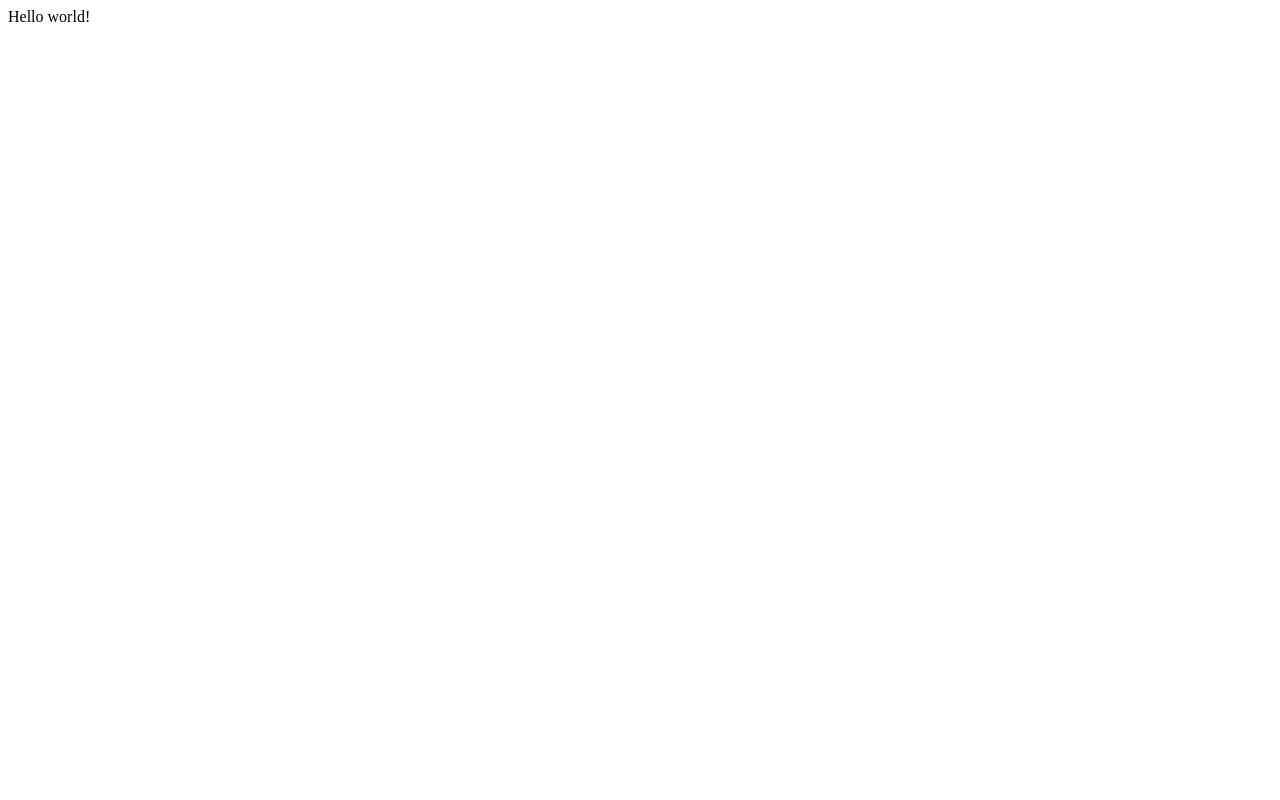
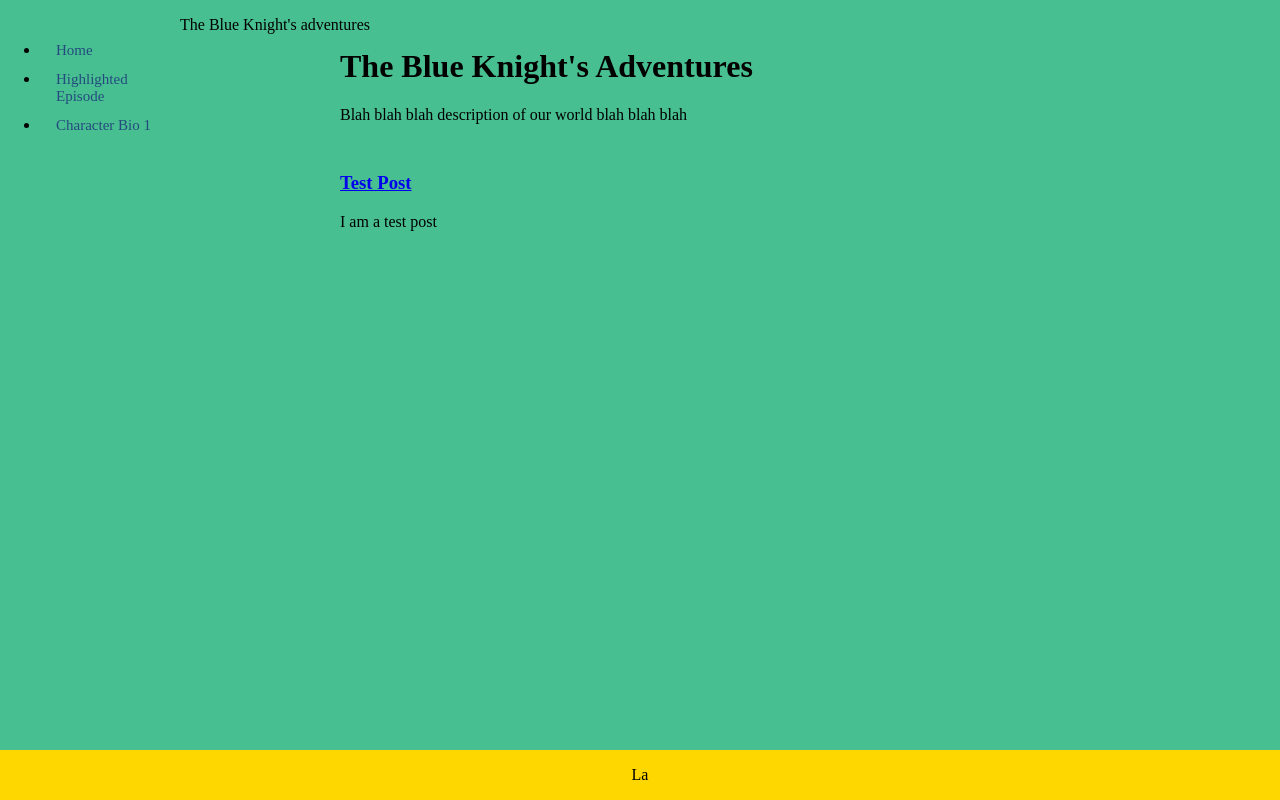
Before and after one commit to sithyrys522/dndBlog, a Gatsby site: page / in a window 1280 px wide. Built offline with nearby package versions, Linux system fonts and the light colour scheme; Gatsby itself is replaced by a stand-in of ours.

Commit message:
Meaningless message because I added too much

```diff
--- /dev/null
+++ b/gatsby-browser.js
@@ -0,0 +1 @@
+import "./src/styles/global.css"
--- a/gatsby-config.js
+++ b/gatsby-config.js
@@ -6,5 +6,22 @@
 
 module.exports = {
   /* Your site config here */
+  siteMetadata: {
+    title: `The Blue Knight's adventures`,
+    menuLinks:[
+      {
+        name: 'home',
+        link: '/'
+      },
+      {
+        name: 'Char-bio-1-ex',
+        link: '/ex-char-1'
+      },
+      {
+        name: 'Test Page',
+        link: '/test-page'
+      },
+    ],
+  },
   plugins: [],
 }
--- /dev/null
+++ b/src/components/container.js
@@ -0,0 +1,6 @@
+import React from "react"
+import containerStyles from "./container.module.css"
+
+export default function Container({ children }) {
+    return <div className={containerStyles.container}>{children}</div>
+}
--- /dev/null
+++ b/src/components/container.module.css
@@ -0,0 +1,4 @@
+.container {
+    margin: 3rem auto;
+    max-width: 600px;
+}
--- /dev/null
+++ b/src/components/post-preview.js
@@ -0,0 +1,13 @@
+import React from "react"
+import Container from "./container"
+import { Link } from "gatsby"
+
+
+export default function PostPreview(props) {
+    return (
+        <Container>
+            <h3><Link to={props.postLink}>{props.title}</Link></h3>
+            <p>{props.excerpt}</p>
+        </Container>
+    )
+}
--- /dev/null
+++ b/src/layouts/footer.js
@@ -0,0 +1,11 @@
+import React from "react"
+//import { Link } from "gatsby"
+import footerStyles from "./footer.module.css"
+
+export default function Footer() {
+    return (
+        <div className={footerStyles.footer}>
+            <p>La</p>
+        </div>
+    )
+}
--- /dev/null
+++ b/src/layouts/footer.module.css
@@ -0,0 +1,8 @@
+.footer {
+    position: fixed;
+    left: 0;
+    bottom: 0;
+    width: 100%;
+    background-color: gold;
+    text-align: center;
+}
--- /dev/null
+++ b/src/layouts/header.js
@@ -0,0 +1,22 @@
+import React from "react"
+import { Link, useStaticQuery, graphql } from "gatsby"
+import headerStyles from "./header.module.css"
+
+export default function Header() {
+    const data = useStaticQuery(
+        graphql`
+            query {
+                site {
+                    siteMetadata {
+                        title
+                    }
+                }
+            }
+        `
+    )
+    return (
+        <div className={headerStyles.header}>
+            <p>{data.site.siteMetadata.title}</p>
+        </div>
+    )
+}
--- /dev/null
+++ b/src/layouts/header.module.css
@@ -0,0 +1,7 @@
+.header {
+    position: fixed;
+    left: 180px;
+    top: 0;
+    width: 100%;
+    text-align: left;
+}
--- /dev/null
+++ b/src/layouts/sidenav.js
@@ -0,0 +1,15 @@
+import React from "react"
+import sidenavStyles from "./sidenav.module.css"
+import { Link } from "gatsby"
+
+export default function SideNav() {
+    return (
+        <div className={sidenavStyles.sidenav}>
+            <ul>
+                <li><Link to="/">Home</Link></li>
+                <li><Link to="/test-page">Highlighted Episode</Link></li>
+                <li><Link to="/ex-char-1">Character Bio 1</Link></li>
+            </ul>
+        </div>
+    )
+}
--- /dev/null
+++ b/src/layouts/sidenav.module.css
@@ -0,0 +1,27 @@
+.sidenav {
+    height: 100%;
+    width: 160px;
+    position: fixed;
+    z-index: 1;
+    top: 0;
+    left: 0;
+    overflow-x: hidden;
+    padding-top: 20px;
+}
+
+.sidenav a {
+    padding: 6px 8px 6px 16px;
+    text-decoration: none;
+    font-size: 15px;
+    color: #0f0874a1;
+    display: block;
+  }
+
+  .sidenav a:hover {
+    color: #f1f1f1;
+  }
+
+  @media screen and (max-height: 450px) {
+    .sidenav {padding-top: 15px;}
+    .sidenav a {font-size: 18px;}
+  }
--- a/src/pages/index.js
+++ b/src/pages/index.js
@@ -1,5 +1,27 @@
 import React from "react"
+import Container from "../components/container"
+import PostPreview from "../components/post-preview"
+import Footer from "../layouts/footer"
+import Header from "../layouts/header"
+import SideNav from "../layouts/sidenav"
+//import { Link } from "gatsby"
 
 export default function Home() {
-  return <div>Hello world!</div>
+  return (
+    <div>
+      <SideNav />
+      <Header />
+      <Container>
+        <h1>The Blue Knight's Adventures</h1>
+        <p>Blah blah blah description of our world blah blah blah</p>
+
+        <PostPreview
+          title="Test Post"
+          postLink="test-page"
+          excerpt="I am a test post"
+        />
+      </Container>
+      <Footer />
+    </div>
+  )
 }
--- /dev/null
+++ b/src/styles/global.css
@@ -0,0 +1,3 @@
+html {
+    background-color: #48bf91;
+  }
```
Also changed, not shown: IDEAS.md (added, +4 -0 lines), src/pages/ex-char-1.js (added, +19 -0 lines), src/pages/test-page.js (added, +19 -0 lines).
